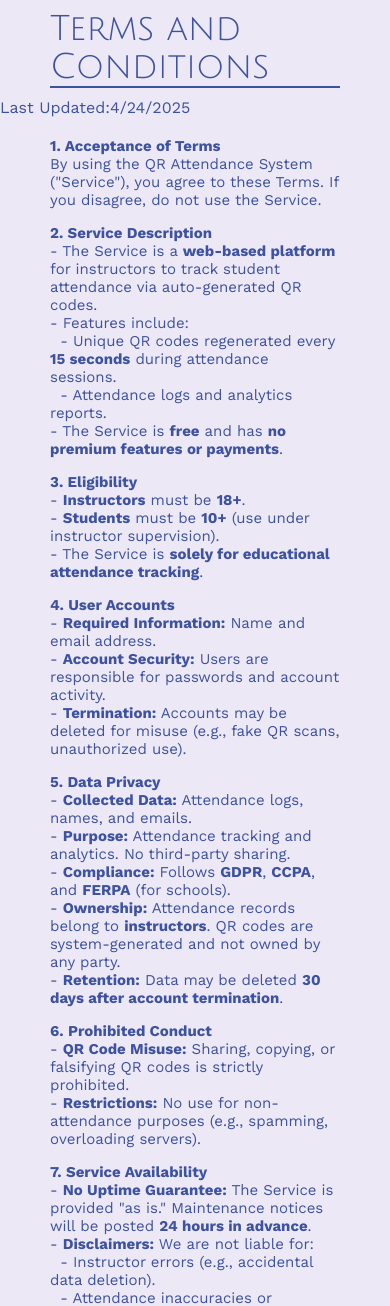
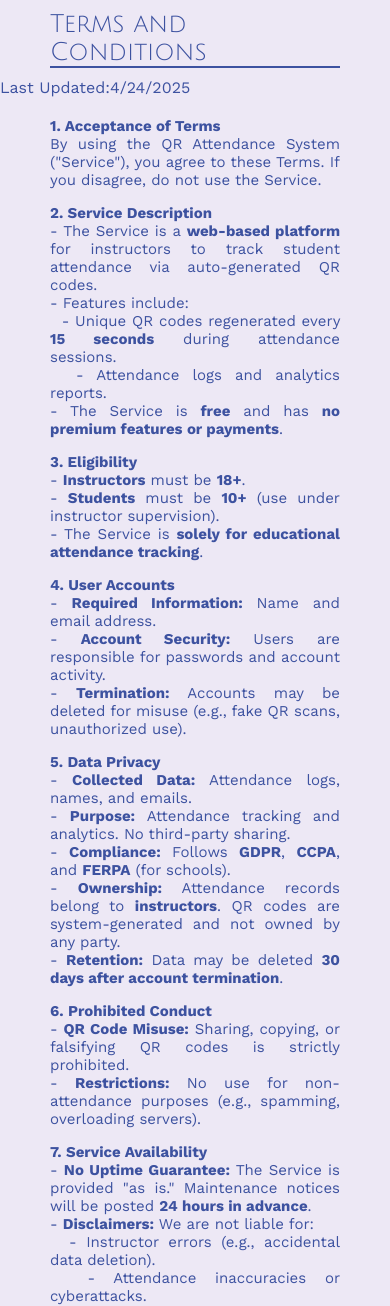
Before and after one commit to Tareque-Ridawi/Qr-Attendance-System, a PHP site: page /terms-and-conditions.html in a window 390 px wide. Shown: the top 1306 px of the page. Run offline with PHP 8.4, Linux system fonts and the light colour scheme.

Commit message:
fixed issues in about us page

```diff
--- a/style.css
+++ b/style.css
@@ -482,7 +482,9 @@ About Us Page Styles
     width:20px;
     fill:var(--body);
 }
-
+.abt-txt{
+    text-align: justify;
+}
 
 
 /* -------------------------------------------------------------------------------------
@@ -1121,7 +1123,7 @@ Responsive Design
         margin:20px 30px;
     }
     .faq-ques{
-        font-size:30px;
+        font-size:15px;
     }
     .faq-ans{
         font-size:12px;
@@ -1136,7 +1138,7 @@ Responsive Design
         font-size: 15px;
     }
     .devs-all-cont{
-        margin: 15px 50px;;
+        margin: 15px 20px;;
     }
     .dev-cont{
         flex-direction: column;
@@ -1161,6 +1163,9 @@ Responsive Design
     }
     .dev-btn-cont button{
         font-size:12px;
+    }
+    .abt-hdr{
+        font-size:25px;
     }
 
 
```
